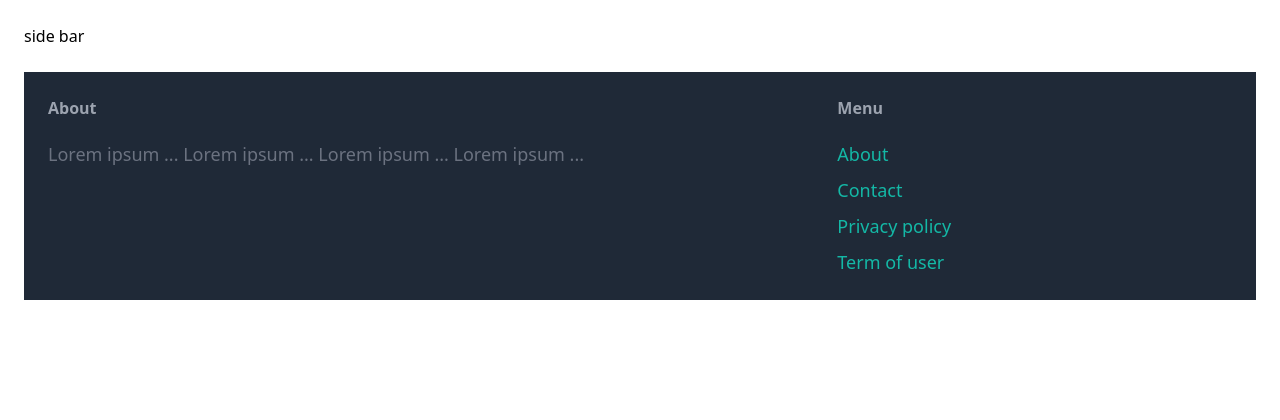
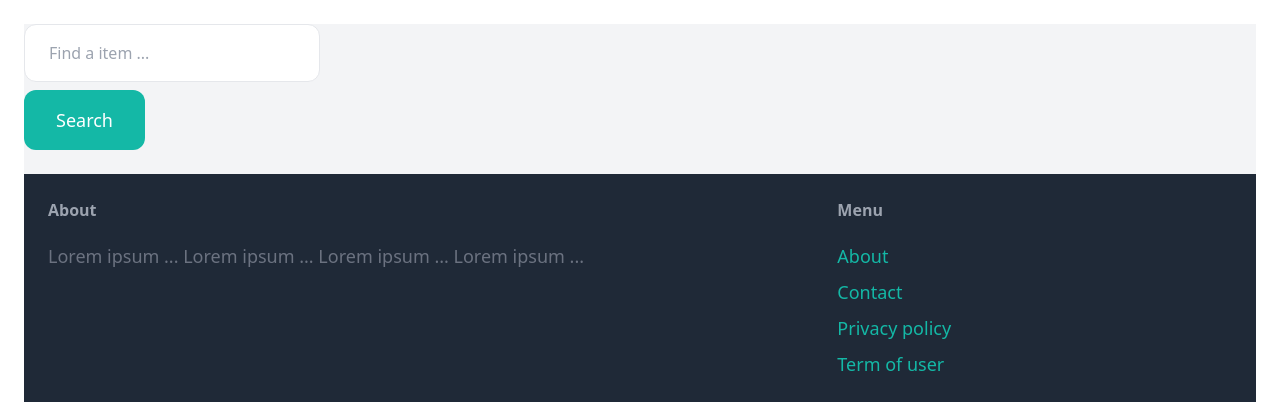
Before and after one commit to msaeiid/MyPortfolio, a Django app: page /market/items/ in a window 1280 px wide. Shown: the part 77-497 px from the top of the page. Run offline with Django 5.2, Linux system fonts and the light colour scheme; data that the repository does not hold is empty; some libraries are stand-ins or nearby versions.

Commit message:
stable until 1:39:57

```diff
--- a/Marketplace/urls.py
+++ b/Marketplace/urls.py
@@ -3,7 +3,7 @@ from django.urls import path
 
 from Marketplace.forms import LoginForm
 from Marketplace.views import Index, Contact, ItemDetail, SignUp, AddItemView, DashboardView, DeleteItemView, \
-    UpdateItemView, ListItemView
+    UpdateItemView, list_item_views
 
 app_name = 'Marketplace'
 
@@ -17,6 +17,6 @@ urlpatterns = [
     path('add_item/', AddItemView.as_view(), name='add_item'),
     path('<int:pk>/delete_item', DeleteItemView.as_view(), name='delete_item'),
     path('<int:pk>/update_item', UpdateItemView.as_view(), name='update_item'),
-    path('items/', ListItemView.as_view(), name='list_item'),
+    path('items/', list_item_views, name='list_item'),
     path('dashboard/', DashboardView.as_view(), name='dashboard'),
 ]
--- a/Marketplace/views.py
+++ b/Marketplace/views.py
@@ -1,8 +1,8 @@
 from django.contrib.auth.mixins import LoginRequiredMixin
 from django.contrib.auth.models import User
-from django.shortcuts import render, get_object_or_404, get_list_or_404
+from django.shortcuts import render, get_object_or_404
 from django.urls import reverse_lazy
-from django.views.generic import TemplateView, DetailView, CreateView, DeleteView, UpdateView, ListView
+from django.views.generic import TemplateView, DetailView, CreateView, DeleteView, UpdateView
 from Marketplace.forms import SignUpForm, AddItemForm, UpdateItemForm
 from Marketplace.models import Item, Category
 
@@ -78,11 +78,13 @@ class UpdateItemView(LoginRequiredMixin, UpdateView):
         return get_object_or_404(Item, pk=self.kwargs.get('pk'), created_by=self.request.user)
 
 
-class ListItemView(ListView):
-    model = Item
-    template_name = 'Marketplace/item_list.html'
-    context_object_name = 'items'
-    queryset = Item.objects.filter(is_sold=False)
+def list_item_views(request, *args, **kwargs):
+    items = Item.objects.filter(is_sold=False)
+    if request.method == 'GET':
+        context = {'items': items}
+        return render(request, 'Marketplace/item_list.html', context)
+    elif request.method == 'POST':
+        pass
 
 
 class SignUp(CreateView):
--- a/templates/Marketplace/item_list.html
+++ b/templates/Marketplace/item_list.html
@@ -5,9 +5,14 @@
 {% endblock %}
 
 {% block content %}
-    <div class="pb-6 grid grid-cols-4 gap-4">
+    <div class="pb-6 grid grid-cols-4 gap-4 bg-gray-100">
         <div class="col-span-1">
-            side bar
+            <form method="get" action="{% url 'Marketplace:list_item' %}">
+                <input name="query" class="w-full py-4 px-6 border rounded-xl" type="text" value="{{ query }}"
+                       placeholder="Find a item ... "/>
+
+                <button class="mt-2 py-4 px-8 text-lg bg-teal-500 text-white rounded-xl">Search</button>
+            </form>
         </div>
         <div class="col-span-3">
             <div class="grid grid-cols-3 gap-3">
```
